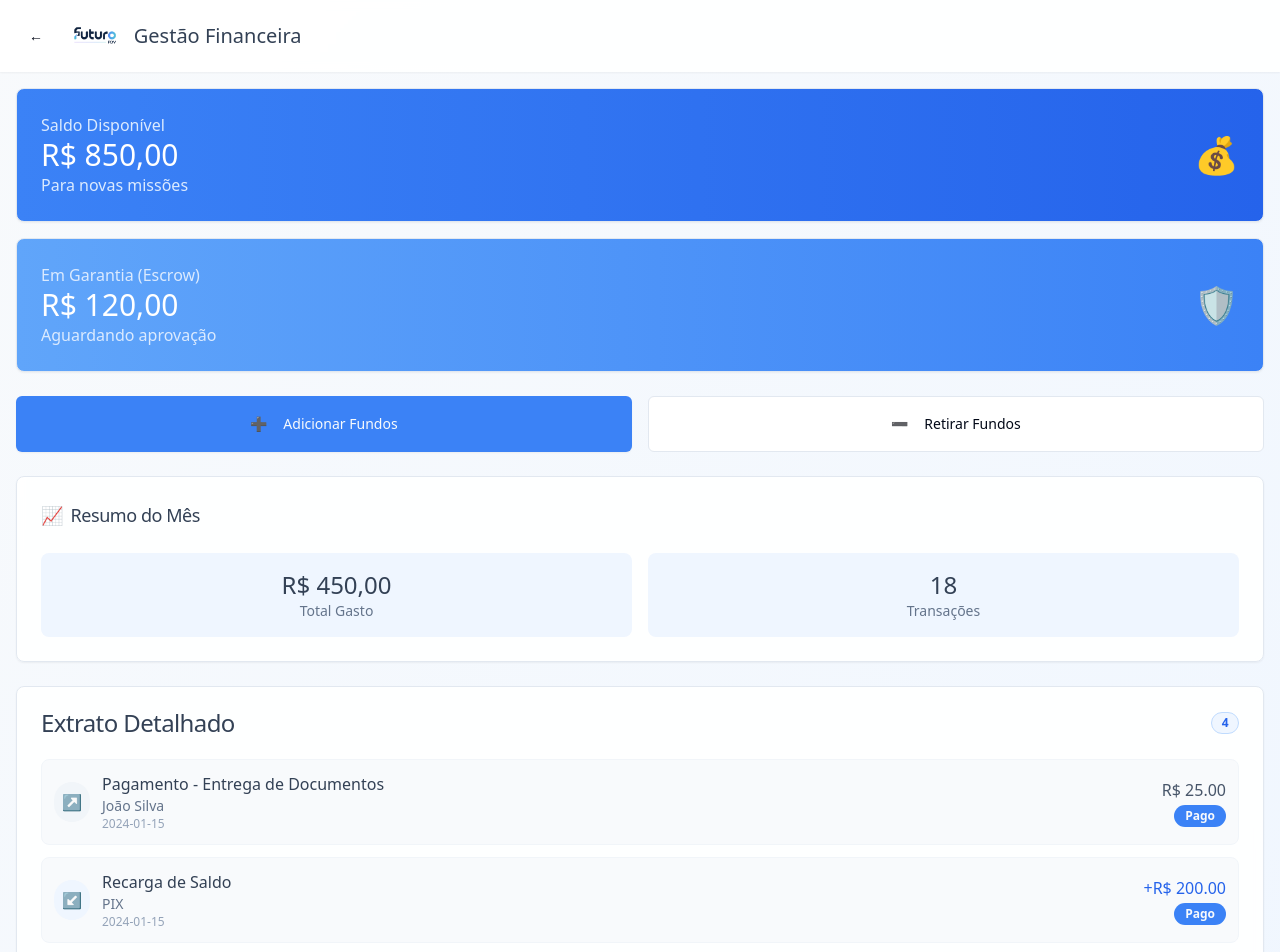
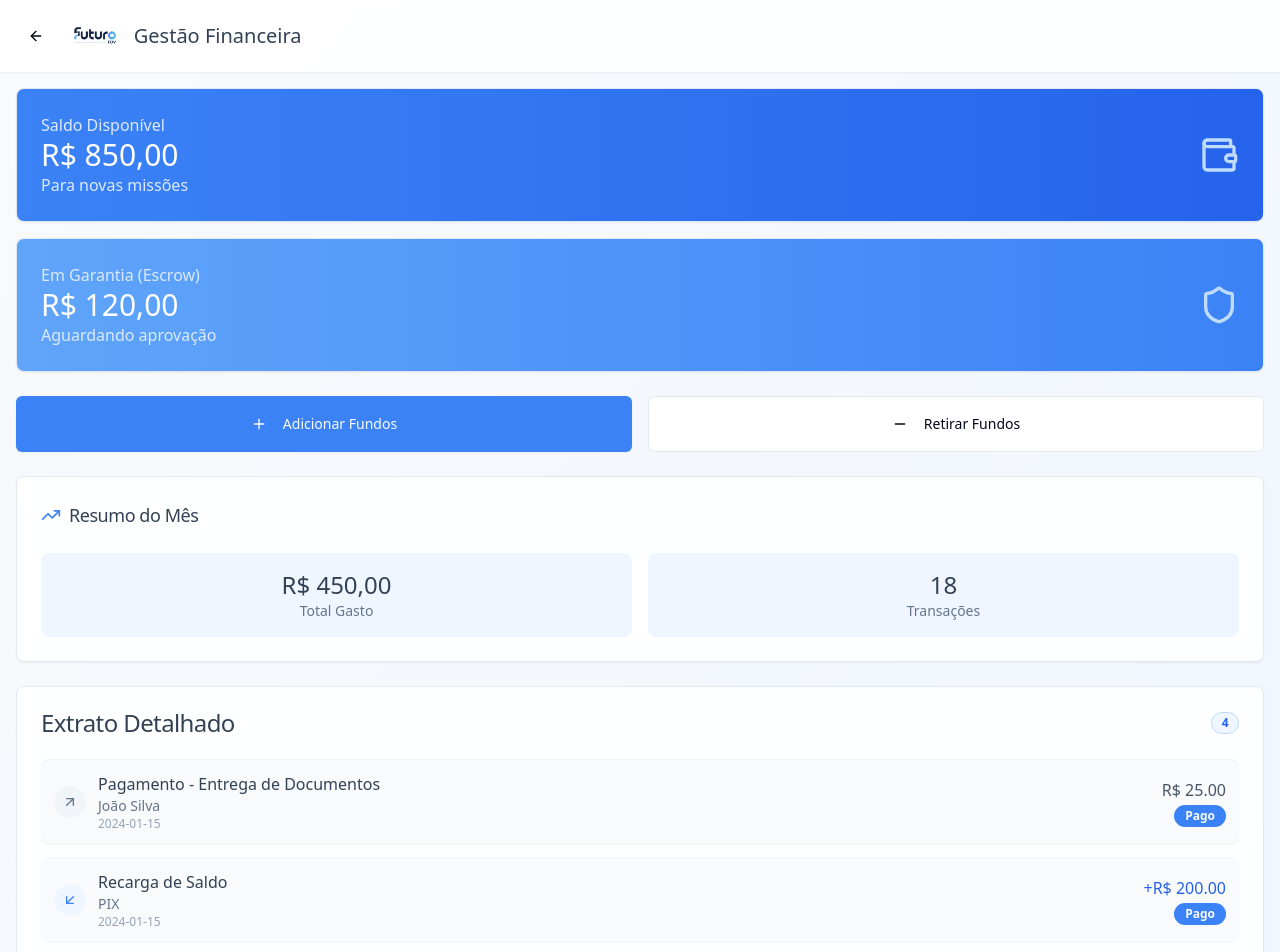
Before and after one commit to evosoftwares/invest-grow-launch, a React (Vite) app: page /mobile/client-finance in a window 1280 px wide. Shown: the top 952 px of the page. Built offline with nearby package versions, Linux system fonts and the light colour scheme.

Commit message:
Code edited in Lovable Code Editor
Edited UI in Lovable

```diff
--- a/src/pages/mobile/ClientFinance.tsx
+++ b/src/pages/mobile/ClientFinance.tsx
@@ -1,9 +1,19 @@
-
 import { useState } from 'react';
 import { Button } from "@/components/ui/button";
 import { Card, CardContent, CardHeader, CardTitle } from "@/components/ui/card";
 import { Badge } from "@/components/ui/badge";
 import { useNavigate } from "react-router-dom";
+import {
+  ArrowLeft,
+  Wallet,
+  Shield,
+  Plus,
+  Minus,
+  TrendingUp,
+  ArrowDownLeft,
+  ArrowUpRight,
+  CreditCard
+} from "lucide-react";
 
 const ClientFinance = () => {
   const navigate = useNavigate();
@@ -47,7 +57,7 @@ const ClientFinance = () => {
       <div className="bg-white/90 backdrop-blur-sm shadow-sm p-4">
         <div className="flex items-center gap-3">
           <Button variant="ghost" size="icon" onClick={() => navigate('/mobile/client-dashboard')} className="hover:bg-slate-100">
-            <span>←</span>
+            <ArrowLeft className="h-5 w-5" />
           </Button>
           <img
             src="/lovable-uploads/aa2570db-abbc-4ebd-8d58-1d58c9570128.png"
@@ -69,7 +79,7 @@ const ClientFinance = () => {
                   <h2 className="text-3xl font-light">R$ 850,00</h2>
                   <p className="text-blue-100">Para novas missões</p>
                 </div>
-                <div className="text-blue-200 text-4xl">💰</div>
+                <Wallet className="h-10 w-10 text-blue-200" />
               </div>
             </CardContent>
           </Card>
@@ -82,7 +92,7 @@ const ClientFinance = () => {
                   <h2 className="text-3xl font-light">R$ 120,00</h2>
                   <p className="text-blue-100">Aguardando aprovação</p>
                 </div>
-                <div className="text-blue-200 text-4xl">🛡️</div>
+                <Shield className="h-10 w-10 text-blue-200" />
               </div>
             </CardContent>
           </Card>
@@ -91,11 +101,11 @@ const ClientFinance = () => {
         {/* Action Buttons */}
         <div className="grid grid-cols-2 gap-4">
           <Button className="h-14 bg-blue-500 hover:bg-blue-600 shadow-sm">
-            <span className="mr-2">➕</span>
+            <Plus className="h-5 w-5 mr-2" />
             Adicionar Fundos
           </Button>
           <Button variant="outline" className="h-14 border-slate-200 hover:bg-slate-50">
-            <span className="mr-2">➖</span>
+            <Minus className="h-5 w-5 mr-2" />
             Retirar Fundos
           </Button>
         </div>
@@ -104,7 +114,7 @@ const ClientFinance = () => {
         <Card className="border-slate-200 bg-white/90 backdrop-blur-sm shadow-sm">
           <CardHeader>
             <CardTitle className="text-lg font-medium text-slate-700 flex items-center gap-2">
-              <span className="text-blue-500">📈</span>
+              <TrendingUp className="h-5 w-5 text-blue-500" />
               Resumo do Mês
             </CardTitle>
           </CardHeader>
@@ -137,7 +147,10 @@ const ClientFinance = () => {
               <div key={transaction.id} className="flex items-center justify-between p-3 bg-slate-50 rounded-lg border border-slate-100">
                 <div className="flex items-center gap-3">
                   <div className={`p-2 rounded-full ${transaction.type === 'credit' ? 'bg-blue-50 text-blue-500' : 'bg-slate-100 text-slate-500'}`}>
-                    {transaction.type === 'credit' ? '↙️' : '↗️'}
+                    {transaction.type === 'credit' ?
+                      <ArrowDownLeft className="h-4 w-4" /> :
+                      <ArrowUpRight className="h-4 w-4" />
+                    }
                   </div>
                   <div>
                     <p className="font-medium text-slate-700">{transaction.description}</p>
@@ -179,7 +192,7 @@ const ClientFinance = () => {
             <div className="flex items-center justify-between p-3 bg-slate-50 rounded-lg border border-slate-100">
               <div className="flex items-center gap-3">
                 <div className="w-8 h-8 bg-slate-300 rounded flex items-center justify-center">
-                  <span className="text-white text-xs font-bold">••••</span>
+                  <CreditCard className="h-4 w-4 text-white" />
                 </div>
                 <div>
                   <p className="font-medium text-slate-700">Cartão •••• 1234</p>
```
